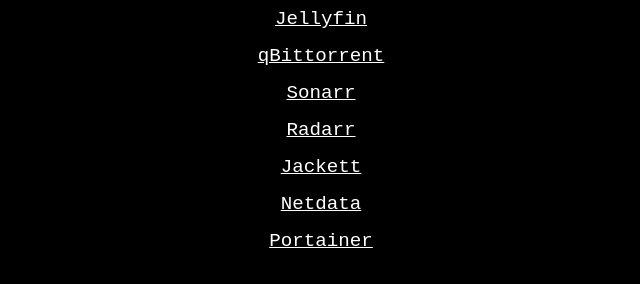
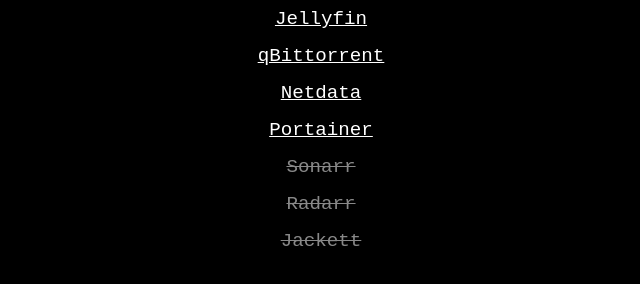
Before and after one commit to jackmhny/lg-server, a plain HTML site: page site/index.html in a window 1280 px wide. Shown: the part 572-856 px from the top of the page, without its empty margins (319-959 px from the left). Drawn offline with Linux system fonts and the light colour scheme.

Commit message:
feat: De-emphasize and disable links for deprecated services

```diff
--- a/site/index.html
+++ b/site/index.html
@@ -28,14 +28,18 @@
         }
         li {
             margin-bottom: 15px;
+            font-size: 1.2rem;
         }
         a {
             color: #fff;
             text-decoration: underline;
-            font-size: 1.2rem;
         }
         a:hover {
             color: #ccc;
+        }
+        .de-emphasized {
+            color: #888;
+            text-decoration: line-through;
         }
     </style>
 </head>
@@ -45,11 +49,11 @@
     <ul>
         <li><a href="/jellyfin/">Jellyfin</a></li>
         <li><a href="/qb/">qBittorrent</a></li>
-        <li><a href="/sonarr/">Sonarr</a></li>
-        <li><a href="/radarr/">Radarr</a></li>
-        <li><a href="/jackett/">Jackett</a></li>
         <li><a href="/netdata/">Netdata</a></li>
         <li><a href="/portainer/">Portainer</a></li>
+        <li class="de-emphasized">Sonarr</li>
+        <li class="de-emphasized">Radarr</li>
+        <li class="de-emphasized">Jackett</li>
     </ul>
 </body>
 </html>
```
